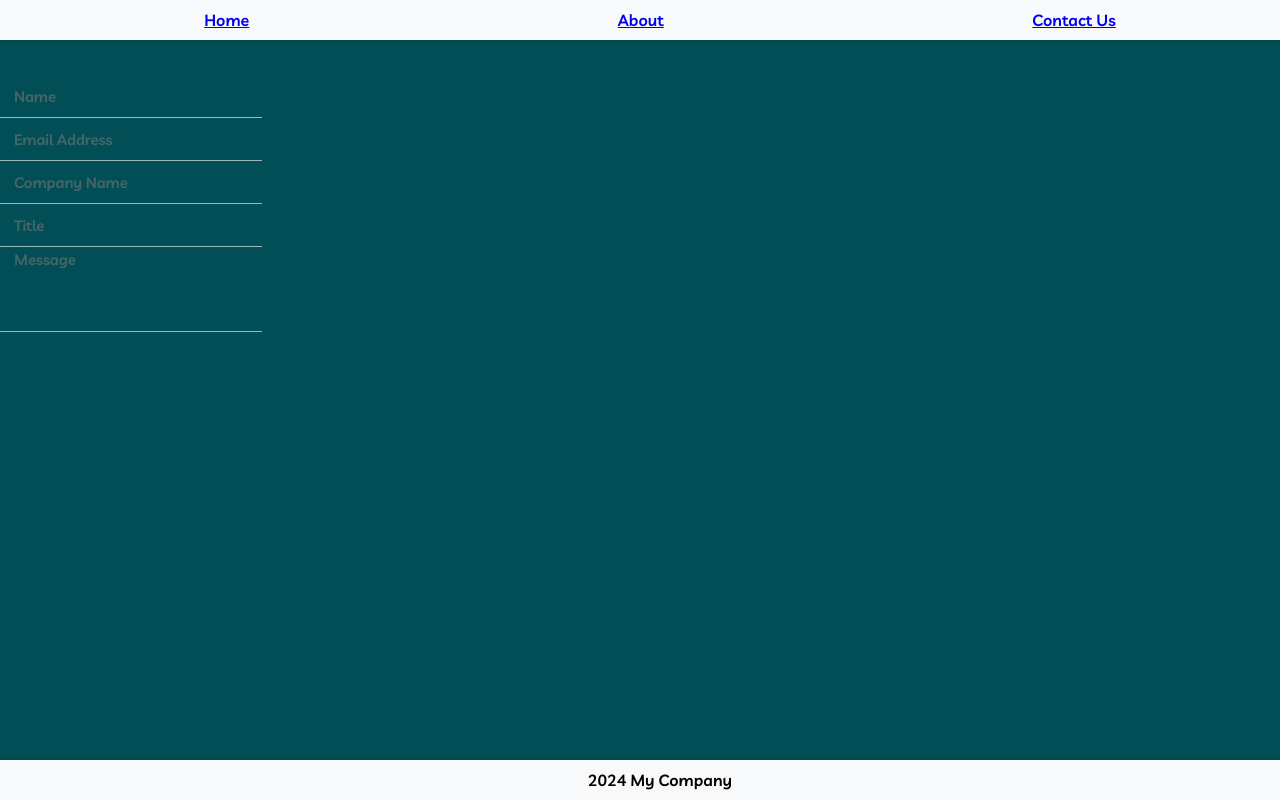
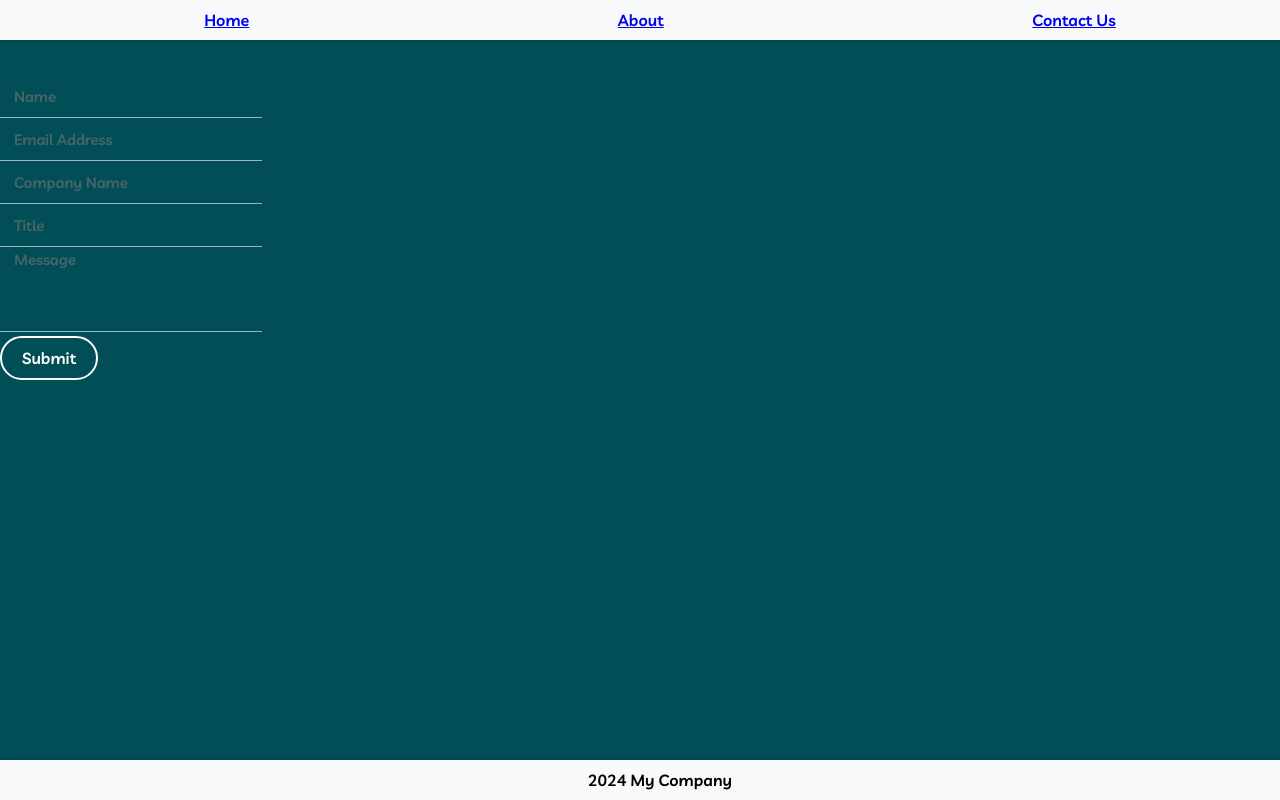
Before and after one commit to poulami-saha/Global-Code-Queens-MyTeam-Website, a React (Create React App) app: page /#/contact in a window 1280 px wide. Built offline with nearby package versions, Linux system fonts and the light colour scheme.

Commit message:
Add submit button

```diff
--- a/src/components/Contact/ContactForm.jsx
+++ b/src/components/Contact/ContactForm.jsx
@@ -1,6 +1,7 @@
 import React, { useState } from "react";
-import style from "./ContactForm.module.css";
+import styles from "./ContactForm.module.css";
 import FormElement from "../utility/FormElement/FormElement";
+import Button from "../utility/Button/Button";
 
 const ContactForm = () => {
   const [formData, setFormData] = useState({
@@ -108,6 +109,13 @@ const ContactForm = () => {
         onFocus={handleFocus("message")}
         error={formData.message.error}
       />
+      <Button
+        elType="white"
+        onClick={() => alert("Primary Button Clicked")}
+        // disabled={}
+      >
+        Submit
+      </Button>
     </form>
   );
 };
```
